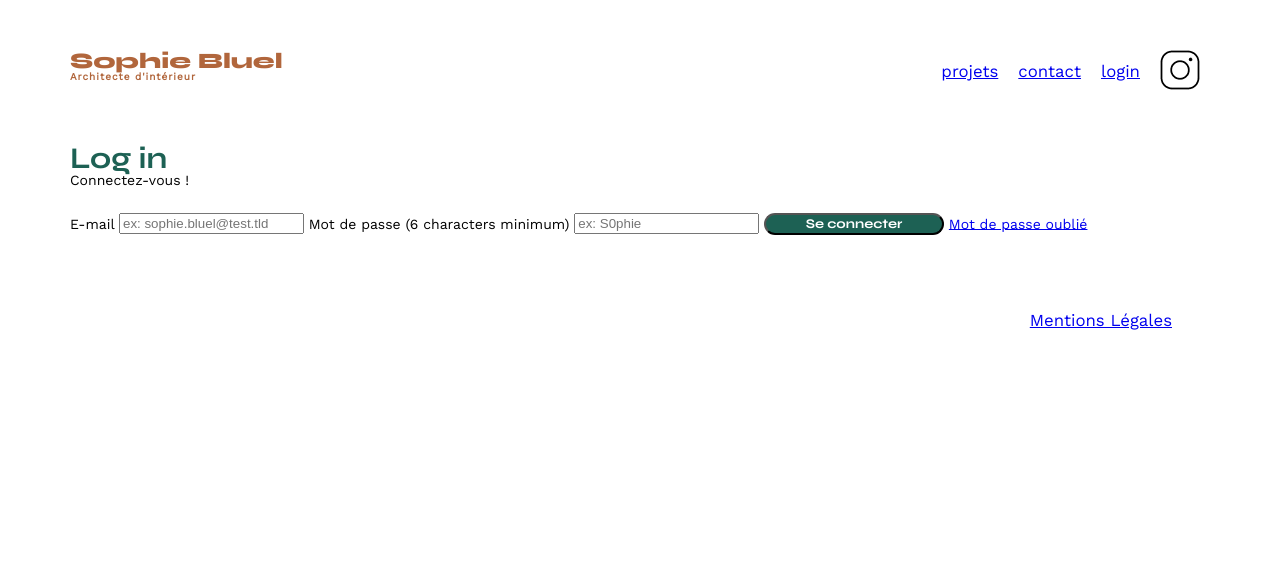
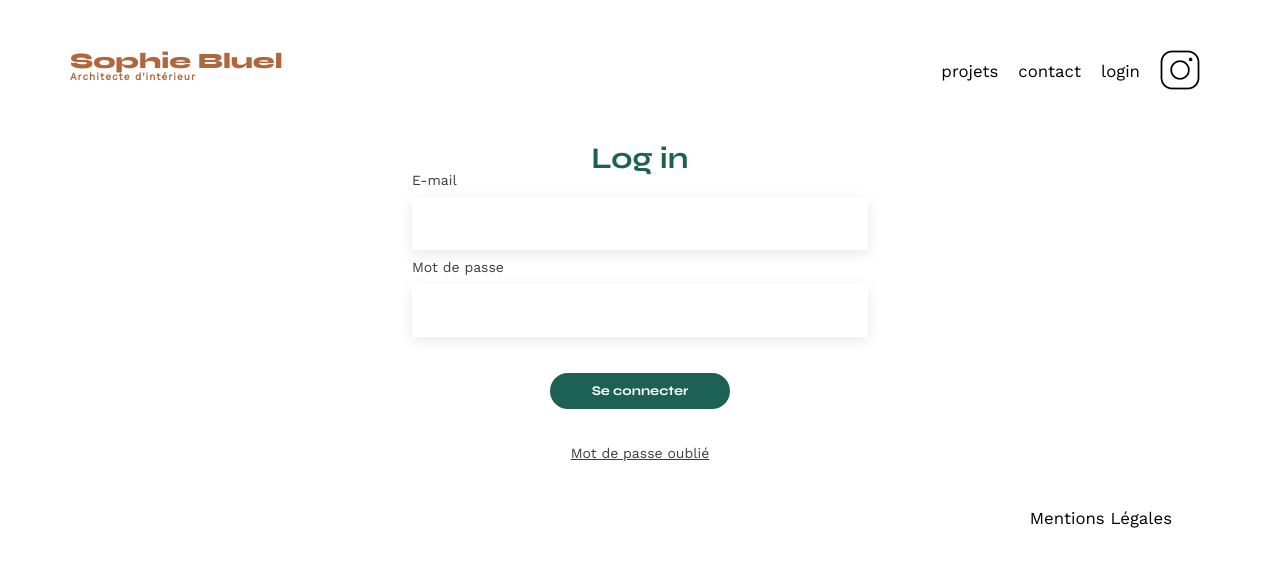
Before and after one commit to ceddevstudent89/Portfolio_sophie_bluel, a plain HTML site: page FrontEnd/login.html in a window 1280 px wide. Drawn offline with nearby package versions, Linux system fonts and the light colour scheme.

Commit message:
Partie style page login

```diff
--- a/FrontEnd/assets/style.css
+++ b/FrontEnd/assets/style.css
@@ -271,13 +271,12 @@ footer nav ul {
   justify-content: center;
   align-items: center;
   flex-wrap: wrap;
-  gap: 20px;
   margin: 40px 0;
+  gap: 10px;
 }
 .filter__btn {
   font-family: "Syne";
   padding: 10px 20px;
-  margin: 0 15px;
   border: 1px solid #1d6154;
   border-radius: 25px;
   color: #1d6154;
@@ -285,19 +284,67 @@ footer nav ul {
   font-size: 16px;
   font-weight: 700;
   cursor: pointer;
-  transition: all 0.5s ease;
+  transition: 0.5s ease;
 }
-.filter__btn:active {
-  color: white;
-  background-color: #1d6154;
-}
+
 .filter__btn:hover {
-  color: white;
-  background-color: #1d6154;
-}
-.filter__btn:focus {
   color: white;
   background-color: #1d6154;
 }
 
 /* ******************************************************** */
+
+/* login */
+
+nav ul li a {
+  color: #000;
+  text-decoration: none;
+}
+
+#pass {
+  text-align: center;
+}
+
+#form {
+  width: 40%;
+  margin: auto;
+  display: flex;
+  flex-direction: column;
+  gap: 10px;
+}
+
+#form label {
+  align-self: flex-start;
+  color: #3d3d3d;
+  font-size: 14px;
+  font-weight: 500;
+}
+
+#form a {
+  color: #3d3d3d;
+  font-size: 14px;
+  font-weight: 500;
+}
+
+#form #email,
+#mdp {
+  border: none;
+  height: 51px;
+  flex-shrink: 0;
+  background-color: #fff;
+  box-shadow: 0px 4px 14px 0px rgba(0, 0, 0, 0.09);
+  font-size: 20px;
+}
+
+#form #connect {
+  border: none;
+  height: 36px;
+  cursor: pointer;
+}
+
+footer nav ul a {
+  color: #000;
+  text-decoration: none;
+  font-size: 14px;
+  font-weight: 300;
+}
--- a/FrontEnd/login.html
+++ b/FrontEnd/login.html
@@ -36,12 +36,10 @@
                 <a href="index.html#contact">contact</a>
               </li>
               <li>
-                <a href="login.html">login</a>
+                <a href="#">login</a>
               </li>
               <li>
-                <a href="http://instagram.com" target="_blank">
-                  <img src="./assets/icons/instagram.png" alt="Instagram" />
-                </a>
+                <img src="./assets/icons/instagram.png" alt="Instagram" />
               </li>
             </ul>
           </nav>
@@ -49,17 +47,11 @@
         <main>
           <section id="pass">
             <h2>Log in</h2>
-            <p>Connectez-vous !</p>
             <form id="form" action="#">
               <label for="mail">E-mail</label>
-              <input id="email" placeholder="ex: sophie.bluel@test.tld" />
-              <label for="mdp">Mot de passe (6 characters minimum)</label>
-              <input
-                id="mdp"
-                name="mdp"
-                autocomplete="current-password"
-                placeholder="ex: S0phie"
-              />
+              <input id="email" required />
+              <label for="mdp">Mot de passe</label>
+              <input id="mdp" name="mdp" required />
               <input id="connect" type="submit" value="Se connecter" />
               <a class="password" href="#">Mot de passe oublié</a>
             </form>
--- a/FrontEnd/login.js
+++ b/FrontEnd/login.js
@@ -1,22 +1,3 @@
-let url = `http:localhost:5678/api/users/login`; // /user/login
-
-// Json
-/*
-
-{
-  "email": "string",
-  "password": "string"
-}
-
-value
-status : 200 / application/json
-{
-  "userId": 1,
-  "token": "eyJhbGciOiJIUzI1NiIsInR5cCI6IkpXVCJ9.eyJ1c2VySWQiOjEsImlhdCI6MTY1MTg3NDkzOSwiZXhwIjoxNjUxOTYxMzM5fQ.JGN1p8YIfR-M-5eQ-Ypy6Ima5cKA4VbfL2xMr2MgHm4"
-}
-
-*/
-
 function login() {
   let email = document.getElementById("email").value;
   console.log(email);
@@ -41,6 +22,7 @@ function login() {
       }
     })
     .then((data) => {
+      console.log(data);
       localStorage.setItem("token", data.token);
       window.location.href = "../FrontEnd/index.html";
     })
```
Also changed, not shown: FrontEnd/index.html (+1 -1 lines).
